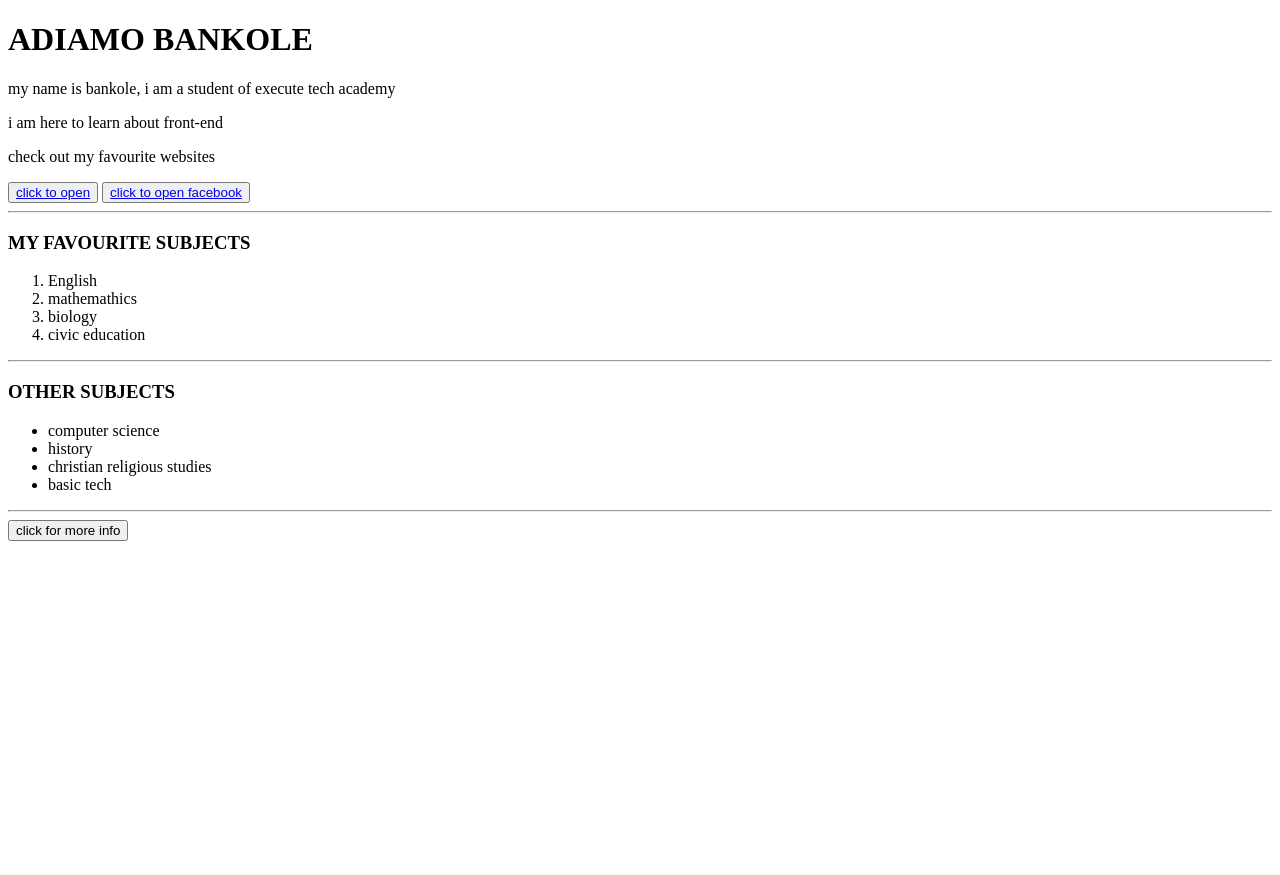
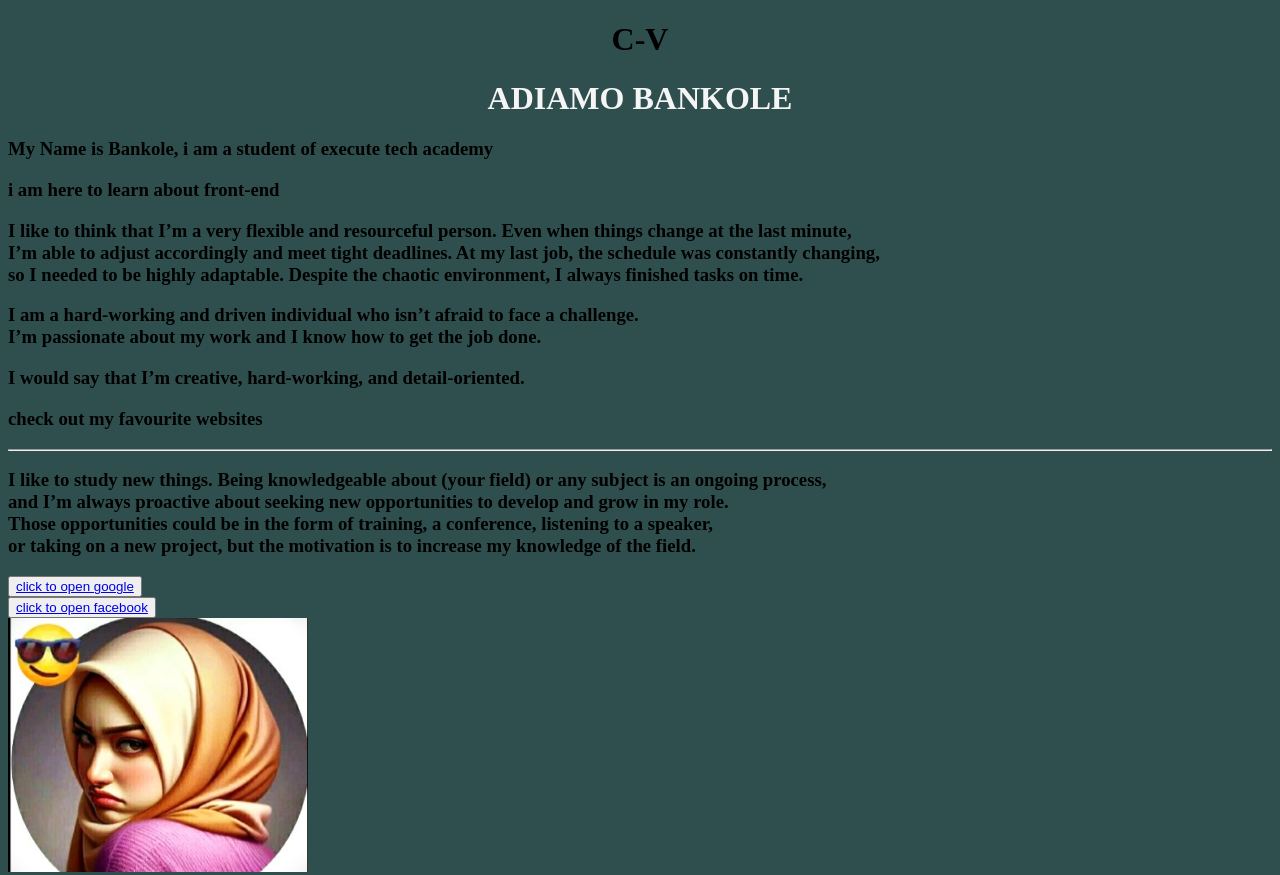
Before and after one commit to ADIAMO777/Front-end-class-HTML, a plain HTML site: page About.html in a window 1280 px wide. Shown: the top 875 px of the page. Before the commit the page ends 800 px from the top, so only its background shows below. Drawn offline with Linux system fonts and the light colour scheme.

Commit message:
commit all

```diff
--- a/About.html
+++ b/About.html
@@ -7,13 +7,21 @@
     <title>Document about me </title>
 </head>
 
-<body>
-    <h1>ADIAMO BANKOLE</h1>
-    <p>my name is bankole, i am a student of execute tech academy</p>
-    <p>i am here to learn about front-end</p>
-    <p>check out my favourite websites</p>
-    <BUtton><a href="https://www.google.com">click to open</a></BUtton>
-    <button><a href="https://web.facebook.com/login/?_rdc=1&_rdr#">click to open facebook</a></button>
+<body style="background-color: darkslategray;">
+    <h1 style="text-align: center;">C-V</h1>
+    <h1 style="text-align: center;"> <span style="color:whitesmoke;">ADIAMO BANKOLE</span></h1>
+    <h3>My Name is Bankole, i am a student of execute tech academy</h3>
+    <h3>i am here to learn about front-end</h3>
+    <h3>I like to think that I’m a very flexible and resourceful person. Even when things change at the last minute,<br> I’m able to adjust accordingly and meet tight deadlines. At my last job, the schedule was constantly changing, <br>so I needed to be highly adaptable. Despite the chaotic environment, I always finished tasks on time.</h3>
+    <h3>I am a hard-working and driven individual who isn’t afraid to face a challenge.
+    <br>I’m passionate about my work and I know how to get the job done.</h3>
+    <h3>I would say that I’m creative, hard-working, and detail-oriented.</h3>
+    <h3>check out my favourite websites</h3>
+    <hr>
+    <h3>I like to study new things. Being knowledgeable about (your field) or any subject is an ongoing process, <br>and I’m always proactive about seeking new opportunities to develop and grow in my role.<br>Those opportunities could be in the form of training, a conference, listening to a speaker, <br>or taking on a new project, but the motivation is to increase my knowledge of the field.</h3>
+    <BUtton><a href="https://www.google.com">click to open google</a></BUtton> <br>
+    <button><a href="https://web.facebook.com/login/?_rdc=1&_rdr#">click to open facebook</a></button> <br>
+    <img src="girl.jpeg" alt="screenshot" sizes="300" width="300">
     <hr>
     <h3>MY FAVOURITE SUBJECTS</h3>
     <ol>
```
Also changed, not shown: index.html (+16 -7 lines).
